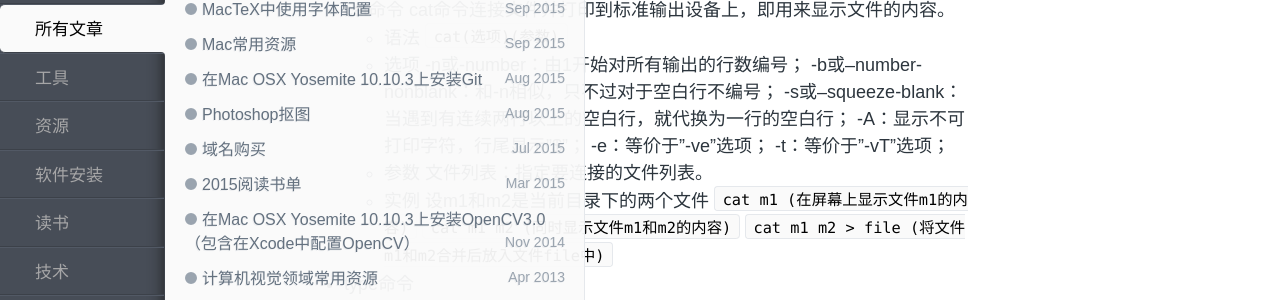
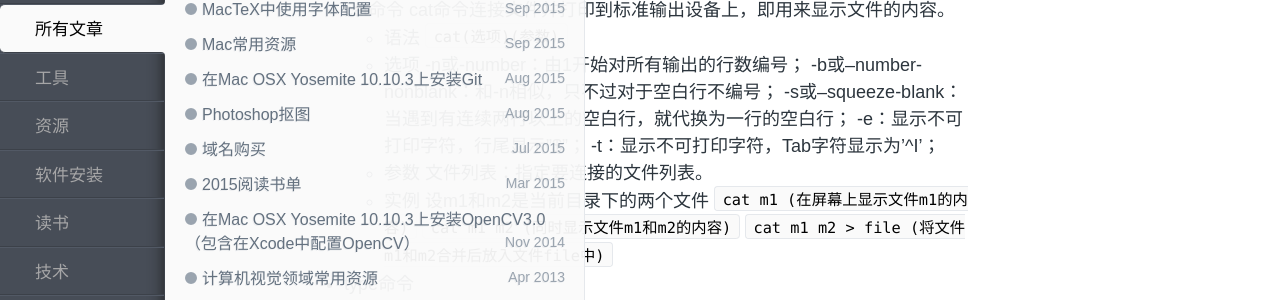
Before and after one commit to zhuyafei/zhuyafei.github.io, a Jekyll site: the page built from _posts/tech/2015-09-21-LinuxCommand.md, in a window 1280 px wide. Shown: the part 187-487 px from the top of the page. Built offline with Jekyll 4.4.1, drawn with Linux system fonts in a browser that asks for light colours; comment, search, counter and statistics services are not loaded.

Commit message:
Modify 2015-09-21-LinuxCommand.md

```diff
--- a/_posts/tech/2015-09-21-LinuxCommand.md
+++ b/_posts/tech/2015-09-21-LinuxCommand.md
@@ -13,9 +13,8 @@ category: 技术
 	-n或-number：由1开始对所有输出的行数编号；
 	-b或--number-nonblank：和-n相似，只不过对于空白行不编号；
 	-s或--squeeze-blank：当遇到有连续两行以上的空白行，就代换为一行的空白行；
-	-A：显示不可打印字符，行尾显示"$"；
-	-e：等价于"-ve"选项；
-	-t：等价于"-vT"选项；
+	-e：显示不可打印字符，行尾显示"$"；
+	-t：显示不可打印字符，Tab字符显示为'^I'；
 	* 参数
 	文件列表：指定要连接的文件列表。
 	* 实例
```
